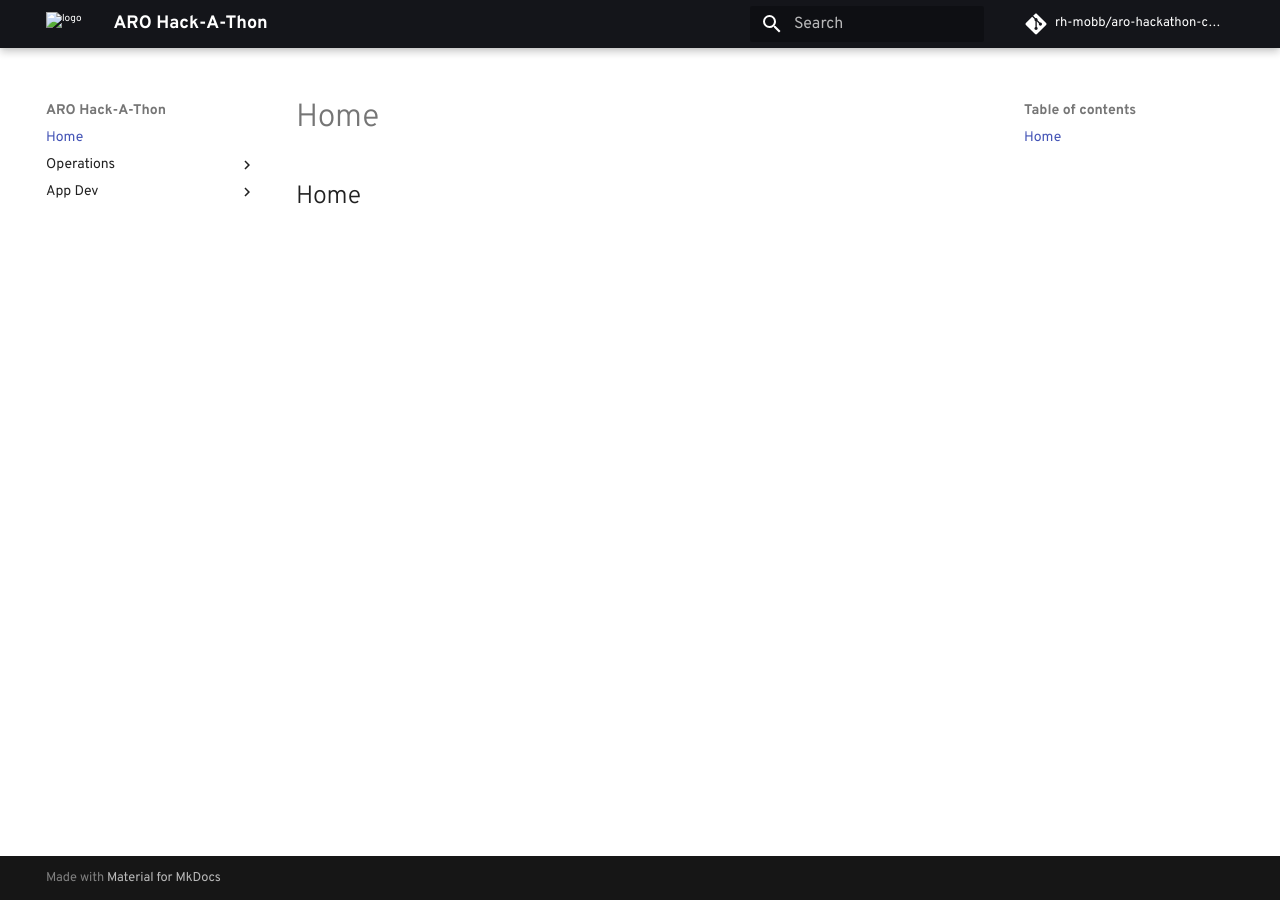
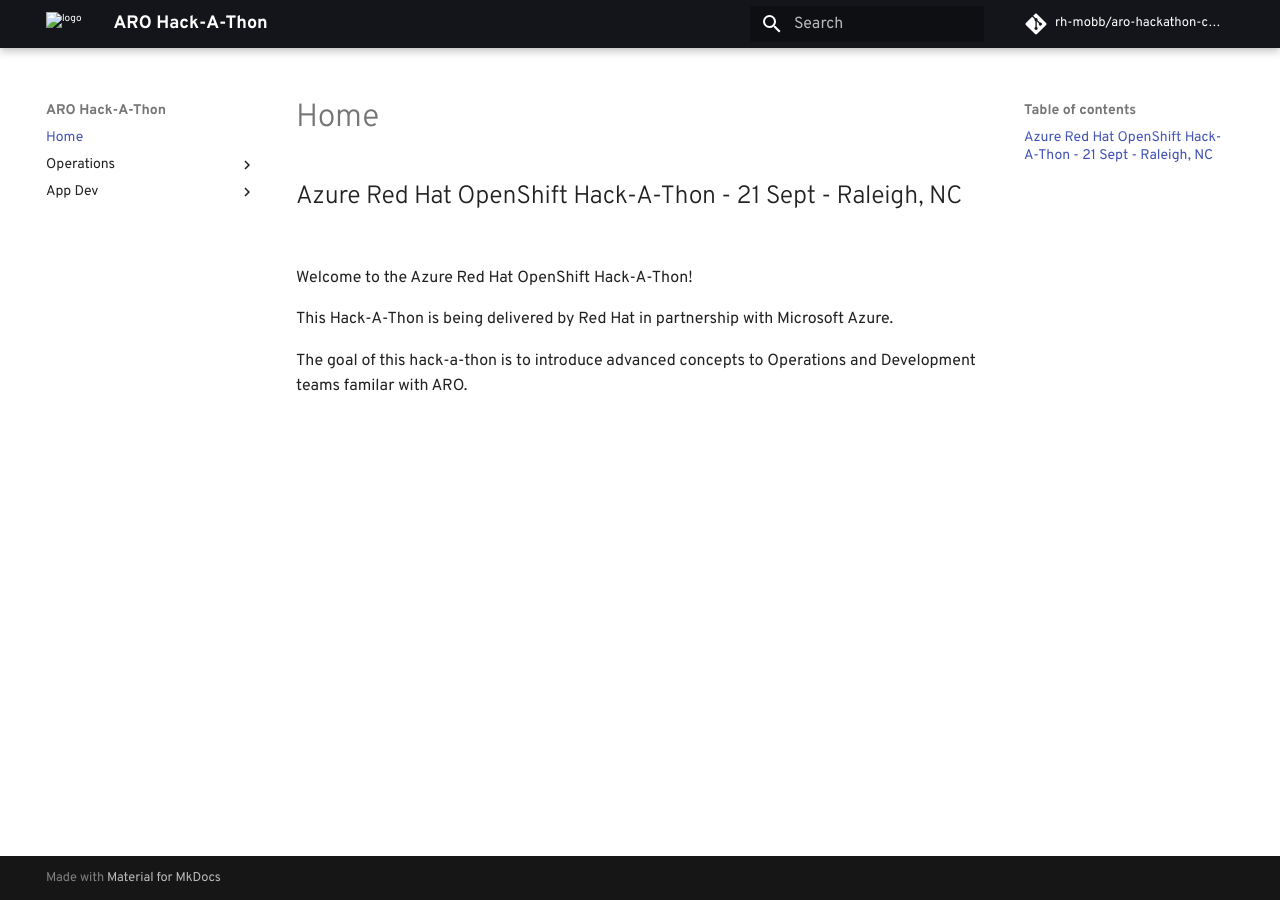
Before and after one commit to rh-mobb/aro-workshop-content, an MkDocs documentation site: the page built from aro-content/index.md, in a window 1280 px wide. Built offline with MkDocs 1.6.1 and Material for MkDocs 9.7.7, drawn with Linux system fonts in a browser that asks for light colours; some web fonts are replaced; comment, search, counter and statistics services are not loaded.

Commit message:
Added some homepage info

```diff
--- a/aro-content/index.md
+++ b/aro-content/index.md
@@ -1 +1,7 @@
-## Home
+## Azure Red Hat OpenShift Hack-A-Thon -  21 Sept - Raleigh, NC
+
+Welcome to the Azure Red Hat OpenShift Hack-A-Thon!
+
+This Hack-A-Thon is being delivered by Red Hat in partnership with Microsoft Azure.
+
+The goal of this hack-a-thon is to introduce advanced concepts to Operations and Development teams familar with ARO.
```
